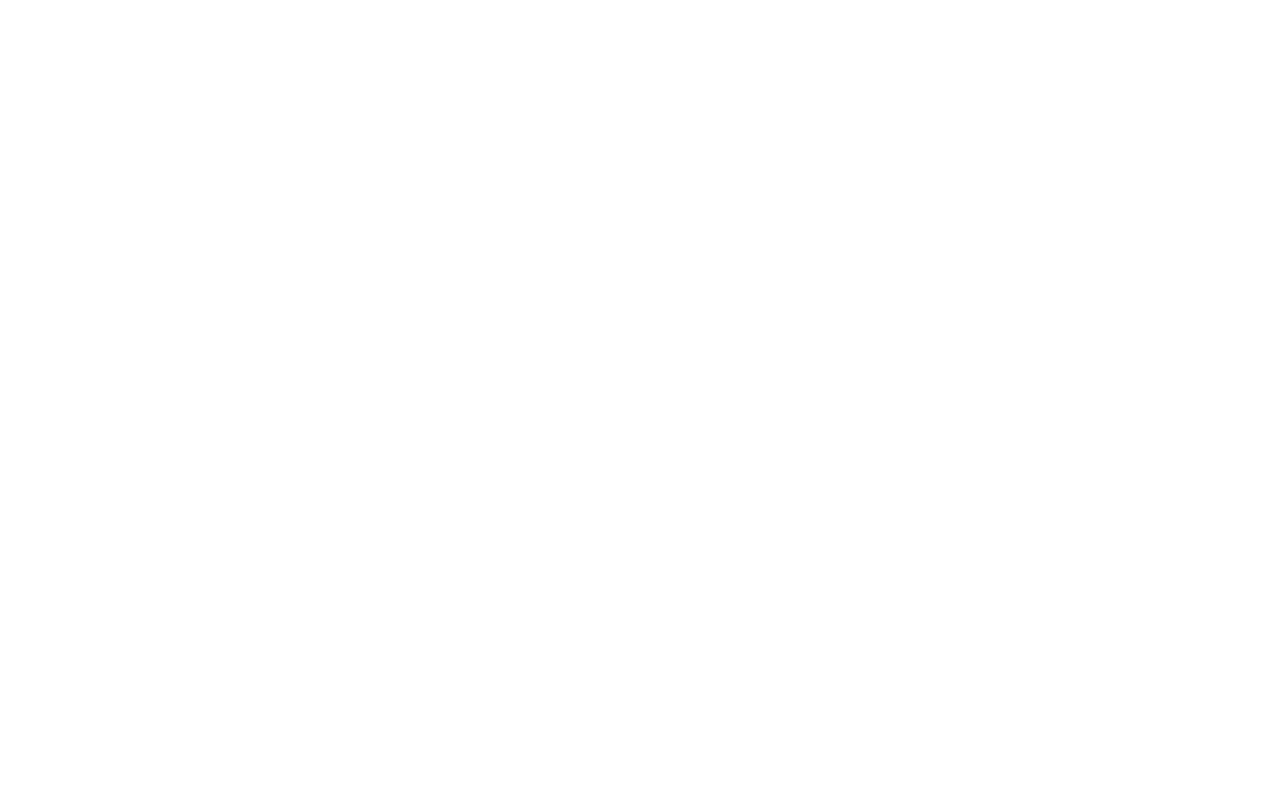
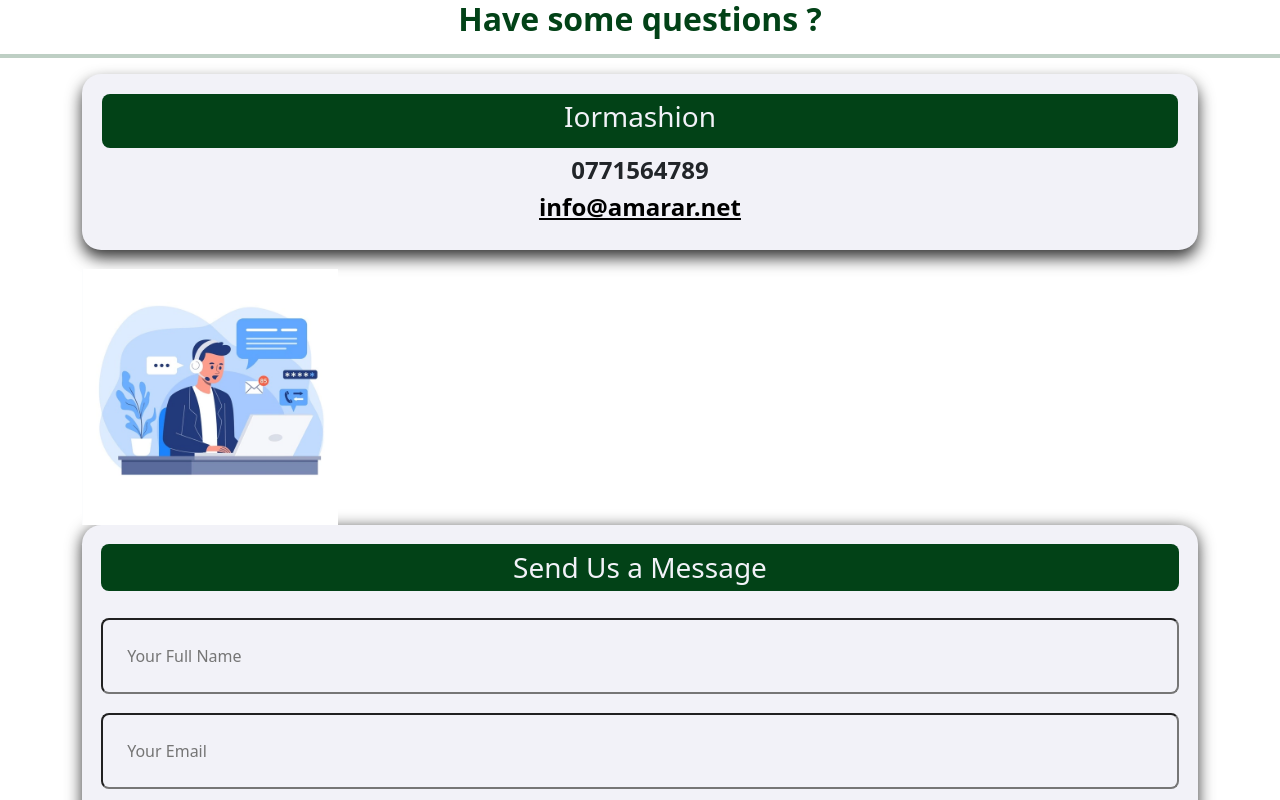
Before and after one commit to INT019/AMARAR-Web, a React (Create React App) app in the folder amarar/: page /contactus in a window 1280 px wide. Before the commit this address had no page. Shown: the top 800 px of the page. Built offline with nearby package versions, Linux system fonts and the light colour scheme.

Commit message:
Update App.js

```diff
--- a/amarar/src/App.js
+++ b/amarar/src/App.js
@@ -4,14 +4,14 @@
 import 'bootstrap/dist/css/bootstrap.min.css';
 
 // import pages
-import UserDashObituary from './pages/UserDashObituaryHome';
+import Create from './pages/Create'
 
 function App ()
 {
   return (
     <BrowserRouter>
       <Routes>
-        <Route path='/' element={ <UserDashObituary /> } />
+        <Route path='/contactus' element={<Create />}></Route>
       </Routes>
     </BrowserRouter>
   );
```
